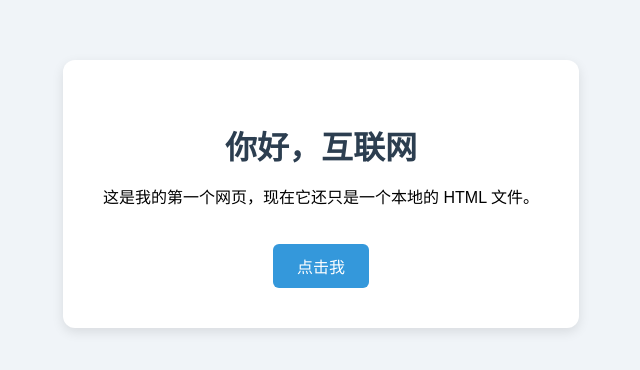
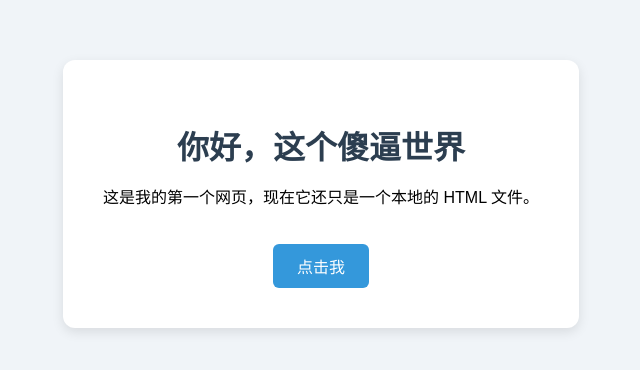
Before and after one commit to jiaweiding201-beep/zero-to-tech, a plain HTML site: page index.html in a window 1280 px wide. Shown: the part 206-576 px from the top of the page, without its empty margins (319-959 px from the left). Drawn offline with Linux system fonts and the light colour scheme.

Commit message:
改一下标题

```diff
--- a/index.html
+++ b/index.html
@@ -7,7 +7,7 @@
   </head>
   <body>
     <div class="card">
-      <h1>你好，互联网</h1>
+      <h1>你好，这个傻逼世界</h1>
       <p id="msg"></p>这是我的第一个网页，现在它还只是一个本地的 HTML 文件。</p>
       <button onclick="changeText()">点击我</button>
     </div>
```
